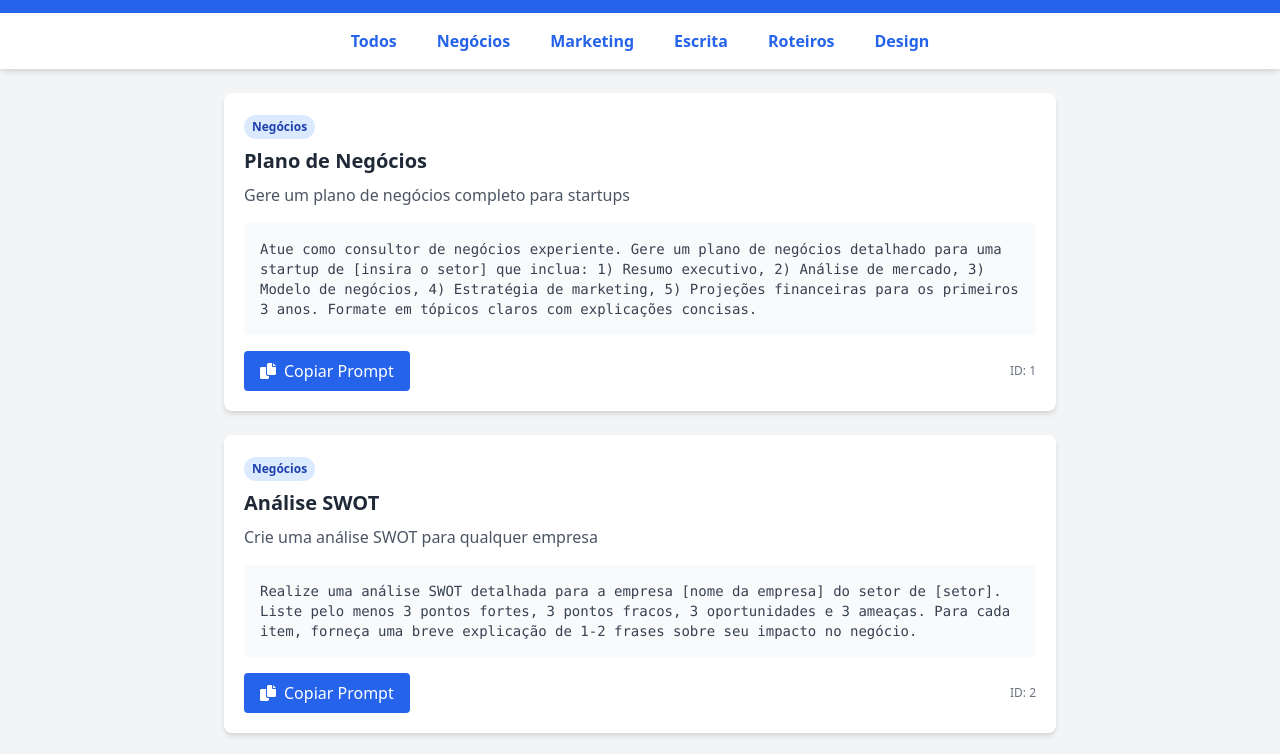
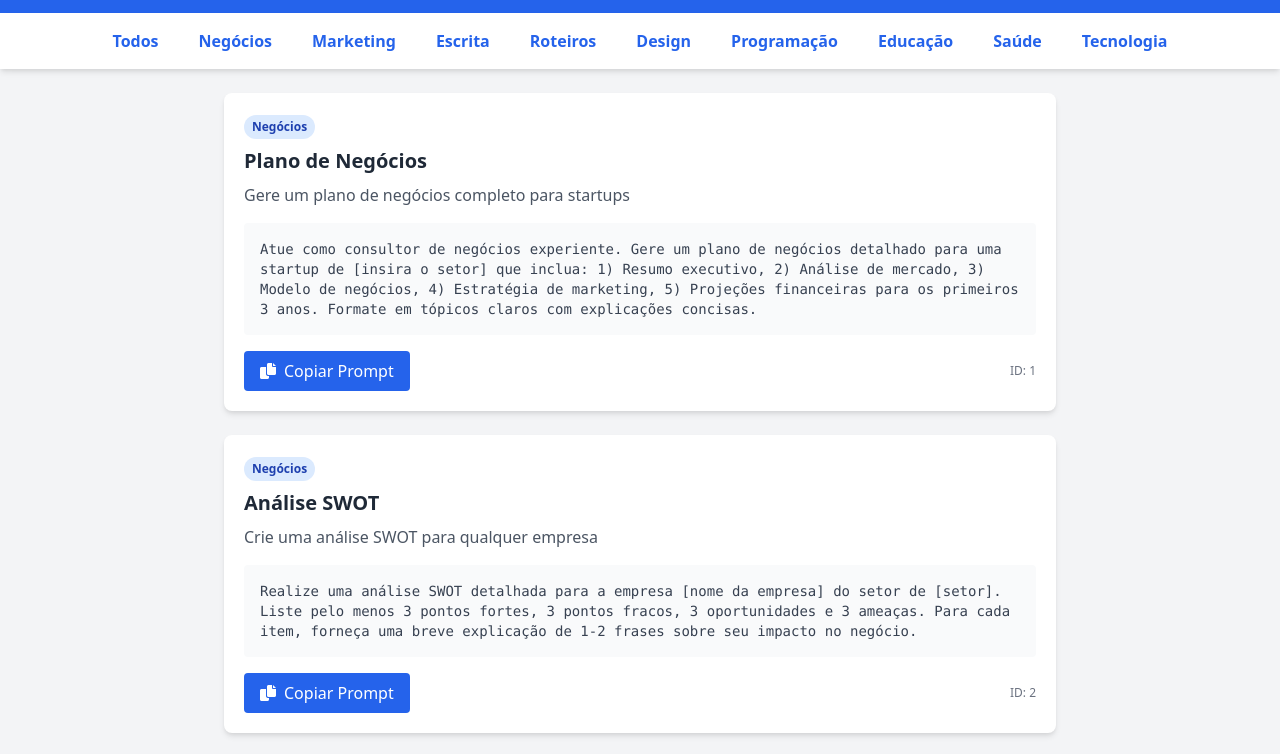
Before and after one commit to nouszen/promptcopy, a plain HTML site: page index.html in a window 1280 px wide. Shown: the part 71-825 px from the top of the page. Drawn offline with nearby package versions, Linux system fonts and the light colour scheme.

Commit message:
atualização

```diff
--- a/index.html
+++ b/index.html
@@ -35,7 +35,16 @@
           onclick="filtrarCategoria('roteiros')">Roteiros</button>
   <button class="categoria px-3 py-1 rounded hover:bg-blue-50 text-blue-600 font-semibold transition"
           onclick="filtrarCategoria('design')">Design</button>
+  <button class="categoria px-3 py-1 rounded hover:bg-blue-50 text-blue-600 font-semibold transition"
+          onclick="filtrarCategoria('programação')">Programação</button>
+  <button class="categoria px-3 py-1 rounded hover:bg-blue-50 text-blue-600 font-semibold transition"
+          onclick="filtrarCategoria('educação')">Educação</button>
+  <button class="categoria px-3 py-1 rounded hover:bg-blue-50 text-blue-600 font-semibold transition"
+          onclick="filtrarCategoria('saúde')">Saúde</button>
+  <button class="categoria px-3 py-1 rounded hover:bg-blue-50 text-blue-600 font-semibold transition"
+          onclick="filtrarCategoria('tecnologia')">Tecnologia</button>
 </nav>
+
 
   <main id="conteudo" class="px-4 sm:px-6 md:px-8 py-6 max-w-4xl mx-auto grid gap-6">
     <div class="text-center py-10" id="loading">
```
Lines whose indentation alone changed are shown as unchanged.
